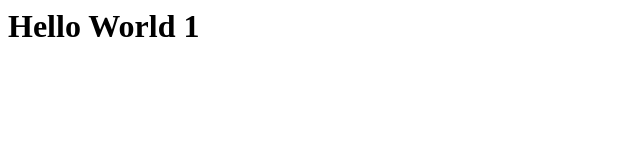
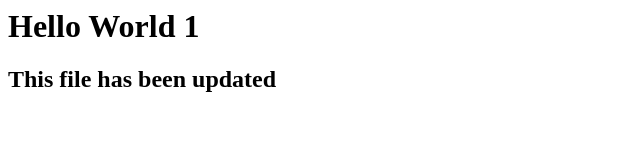
Before and after one commit to SiyNdk/aws-project, a plain HTML site: page index.html in a window 1280 px wide. Shown: the whole page, without its empty margins (0-640 px from the left). Drawn offline with Linux system fonts and the light colour scheme.

Commit message:
aws CI/CD prep commit updated in file

```diff
--- a/index.html
+++ b/index.html
@@ -1 +1,2 @@
 <h1>Hello World 1</h1>
+<h2>This file has been updated</h2>
```
